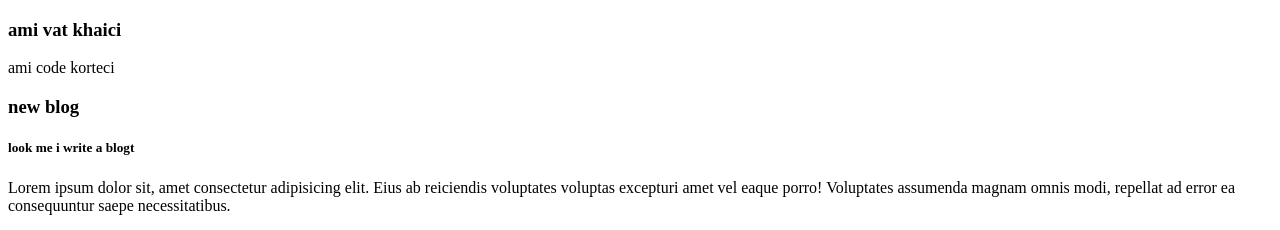
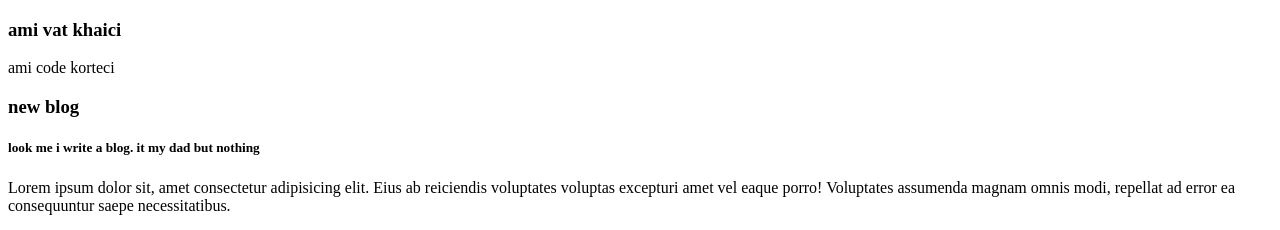
Before and after one commit to rad0wan/gittu, a plain HTML site: page index.html in a window 1280 px wide. Shown: the top 230 px of the page. Drawn offline with Linux system fonts and the light colour scheme; grey boxes are pictures that could not be loaded.

Commit message:
dad cool

```diff
--- a/index.html
+++ b/index.html
@@ -11,7 +11,7 @@
     <p>ami code korteci</p>
     <div>
         <h3>new blog</h3>
-        <h5>look me i write a blogt </h5>
+        <h5>look me i write a blog. it my dad but nothing </h5>
         <p>Lorem ipsum dolor sit, amet consectetur adipisicing elit. Eius ab reiciendis voluptates voluptas excepturi amet vel eaque porro! Voluptates assumenda magnam omnis modi, repellat ad error ea consequuntur saepe necessitatibus.</p>
         </p>
     </div>
```
